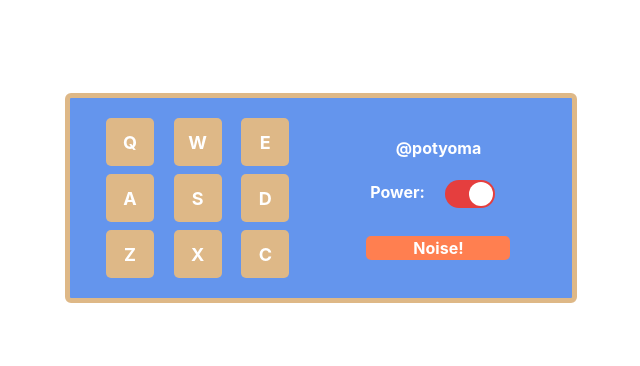
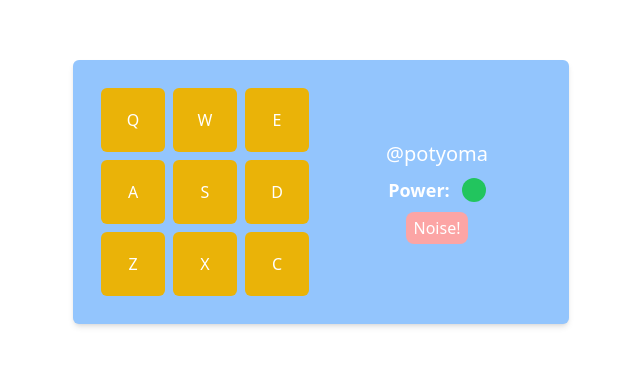
Before and after one commit to potyoma/drum-machine, a React (Vite) app: page / in a window 1280 px wide. Shown: the part 208-574 px from the top of the page, without its empty margins (319-959 px from the left). Built offline with nearby package versions, Linux system fonts and the light colour scheme.

Commit message:
feat: use tailwind for styling

```diff
--- a/package.json
+++ b/package.json
@@ -9,11 +9,7 @@
     "preview": "vite preview"
   },
   "dependencies": {
-    "@chakra-ui/react": "^2.2.4",
-    "@chakra-ui/switch": "^2.0.6",
-    "@emotion/react": "^11",
-    "@emotion/styled": "^11",
-    "framer-motion": "^6",
+    "clsx": "^1.2.1",
     "react": "^18.2.0",
     "react-dom": "^18.2.0"
   },
--- a/src/App.css
+++ /dev/null
@@ -1,6 +0,0 @@
-#root {
-  max-width: 1280px;
-  margin: 0 auto;
-  padding: 2rem;
-  text-align: center;
-}
--- a/src/App.tsx
+++ b/src/App.tsx
@@ -1,14 +1,12 @@
-import { Box, Center, ChakraProvider } from "@chakra-ui/react"
-import "./App.css"
 import { DrumMachine } from "./components/drumMachine"
 
 const App = () => {
   return (
-    <ChakraProvider>
-      <Center h="93.5vh">
+    <div className="flex justify-center items-center h-screen">
+      <div className="my-auto">
         <DrumMachine />
-      </Center>
-    </ChakraProvider>
+      </div>
+    </div>
   )
 }
 
--- a/src/components/buttons/drumButton.tsx
+++ b/src/components/buttons/drumButton.tsx
@@ -1,4 +1,3 @@
-import { Box, Text } from "@chakra-ui/react"
 import React, { useEffect, useState } from "react"
 import { DrumPad } from "../../constants"
 
@@ -9,24 +8,13 @@ type Props = {
 }
 
 const DrumButton: React.FC<Props> = ({ mute, button, onClick }) => {
-  enum ButtonColor {
-    InActive = "burlywood",
-    Active = "crimson",
-  }
-
-  const [buttonColor, setButtonColor] = useState<ButtonColor>(
-    ButtonColor.InActive
-  )
-
   const playAudio = (button: DrumPad) => {
     const audio = document.getElementById(button.name) as HTMLAudioElement
     audio.currentTime = 0
     audio.play()
-    setTimeout(() => setButtonColor(ButtonColor.InActive), 100)
   }
 
   const handleClick = (button: DrumPad) => {
-    !mute && setButtonColor(ButtonColor.Active)
     !mute && playAudio(button)
     onClick(button)
   }
@@ -42,21 +30,7 @@ const DrumButton: React.FC<Props> = ({ mute, button, onClick }) => {
   }, [handleKeyDown])
 
   return (
-    <Box
-      id={button.description.replaceAll(/\s/g, "-")}
-      className="drum-pad"
-      onClick={() => handleClick(button)}
-      width="6vh"
-      height="6vh"
-      bg={buttonColor}
-      display="flex"
-      alignItems="center"
-      justifyContent="center"
-      borderRadius={5}
-      sx={{
-        cursor: "pointer",
-      }}
-    >
+    <div className="h-16 w-16">
       <audio
         autoPlay={false}
         id={button.name}
@@ -64,10 +38,14 @@ const DrumButton: React.FC<Props> = ({ mute, button, onClick }) => {
         className="clip"
         hidden
       />
-      <Text fontSize="lg" as="b" color="white" align="center">
-        {button.name}
-      </Text>
-    </Box>
+      <button
+        id={button.description.replaceAll(/\s/g, "-")}
+        onClick={() => handleClick(button)}
+        className="bg-yellow-500 hover:bg-rose-500 rounded-md text-white w-full h-full focus:bg-rose-500 text-"
+      >
+        <span>{button.name}</span>
+      </button>
+    </div>
   )
 }
 
--- a/src/components/buttons/drumButtons.tsx
+++ b/src/components/buttons/drumButtons.tsx
@@ -1,4 +1,3 @@
-import { Box, Grid } from "@chakra-ui/react"
 import { BUTTONS, DrumPad } from "../../constants"
 import { DrumButton } from "./drumButton"
 
@@ -9,9 +8,9 @@ type Props = {
 
 const DrumButtons: React.FC<Props> = ({ mute, onSelectButton }) => {
   return (
-    <Box padding={5}>
-      <Grid templateColumns="repeat(3, 1fr)" gap={2}>
-        {BUTTONS?.map((b) => (
+    <div className="p-3">
+      <div className="grid grid-cols-3 grid-rows-3 gap-2">
+        {BUTTONS?.map(b => (
           <DrumButton
             mute={mute}
             key={b.name}
@@ -19,8 +18,8 @@ const DrumButtons: React.FC<Props> = ({ mute, onSelectButton }) => {
             button={b}
           />
         ))}
-      </Grid>
-    </Box>
+      </div>
+    </div>
   )
 }
 
--- a/src/components/controlPanel/buttonDisplay.tsx
+++ b/src/components/controlPanel/buttonDisplay.tsx
@@ -1,4 +1,3 @@
-import { Box, Text } from "@chakra-ui/react"
 import { DrumPad } from "../../constants"
 
 type Props = {
@@ -7,18 +6,14 @@ type Props = {
 
 const ButtonDisplay: React.FC<Props> = ({ button }) => {
   return (
-    <Box
-      width="18vh"
-      maxH="3vh"
-      bg="coral"
-      border={1}
-      borderRadius={5}
+    <div
+      className="bg-red-300 rounded-lg px-2 py-1 flex items-center justify-center"
       id="display"
     >
-      <Text color="white" as="b" align="center">
+      <span className="text-extrabold text-white">
         {button?.description || "Noise!"}
-      </Text>
-    </Box>
+      </span>
+    </div>
   )
 }
 
--- a/src/components/controlPanel/panelControls.tsx
+++ b/src/components/controlPanel/panelControls.tsx
@@ -1,4 +1,3 @@
-import { Link, VStack } from "@chakra-ui/react"
 import { DrumPad } from "../../constants"
 import { ButtonDisplay } from "./buttonDisplay"
 import { PowerSwitch } from "./powerSwitch"
@@ -11,19 +10,13 @@ type Props = {
 
 const PanelControls: React.FC<Props> = ({ mute, onMute, button }) => {
   return (
-    <VStack align="center" spacing={5} m="auto">
-      <Link
-        href="https://github.com/potyoma/drum-machine"
-        target="_blank"
-        textDecor="none"
-        color="white"
-        as="b"
-      >
-        @potyoma
-      </Link>
+    <div className="flex flex-col justify-center items-center gap-2">
+      <a href="https://github.com/potyoma/drum-machine" className=" block">
+        <h5 className="text-white text-extrabold text-xl">@potyoma</h5>
+      </a>
       <PowerSwitch mute={mute} onClick={onMute} />
       <ButtonDisplay button={button} />
-    </VStack>
+    </div>
   )
 }
 
--- a/src/components/controlPanel/powerSwitch.tsx
+++ b/src/components/controlPanel/powerSwitch.tsx
@@ -1,10 +1,4 @@
-import {
-  Container,
-  FormControl,
-  FormLabel,
-  Switch,
-  Text,
-} from "@chakra-ui/react"
+import clsx from "clsx"
 
 type Props = {
   onClick: () => void
@@ -13,23 +7,17 @@ type Props = {
 
 const PowerSwitch: React.FC<Props> = ({ mute, onClick }) => {
   return (
-    <Container textAlign="center" mx="auto" justifyContent="center">
-      <FormControl>
-        <FormLabel htmlFor="power-switch">
-          <Text as="b" color="white" mr={3}>
-            Power:
-          </Text>
-          <Switch
-            id="power-switch"
-            colorScheme="red"
-            size="lg"
-            ml={2}
-            isChecked={!mute}
-            onChange={() => onClick()}
-          />
-        </FormLabel>
-      </FormControl>
-    </Container>
+    <div>
+      <label className="flex items-center relative w-max cursor-pointer select-none">
+        <span className="text-lg text-white font-bold mr-3">Power:</span>
+        <input
+          checked={!mute}
+          onChange={onClick}
+          type="checkbox"
+          className="appearance-none transition-colors cursor-pointer w-6 h-6 rounded-full focus:outline-none focus:ring-2 focus:ring-offset-2 focus:ring-offset-black focus:ring-blue-500 bg-red-500 checked:bg-green-500"
+        />
+      </label>
+    </div>
   )
 }
 
--- a/src/components/drumMachine.tsx
+++ b/src/components/drumMachine.tsx
@@ -1,4 +1,3 @@
-import { Container, SimpleGrid } from "@chakra-ui/react"
 import { useState } from "react"
 import { DrumPad } from "../constants"
 import { DrumButtons } from "./buttons/drumButtons"
@@ -16,19 +15,15 @@ const DrumMachine: React.FC = () => {
   }
 
   return (
-    <Container
+    <div
       id="drum-machine"
-      bg="cornflowerblue"
-      maxW="lg"
-      borderWidth="thick"
-      borderColor="burlywood"
-      borderRadius="md"
+      className="bg-blue-300 rounded-md shadow-md hover:shadow-xl p-4"
     >
-      <SimpleGrid columns={2}>
+      <div className="grid md:grid-cols-2">
         <DrumButtons mute={mute} onSelectButton={handleSelectButton} />
         <PanelControls mute={mute} onMute={handleMute} button={button} />
-      </SimpleGrid>
-    </Container>
+      </div>
+    </div>
   )
 }
 
```
Also changed, not shown: 1 other file (tests, documents, lock files or other folders).
